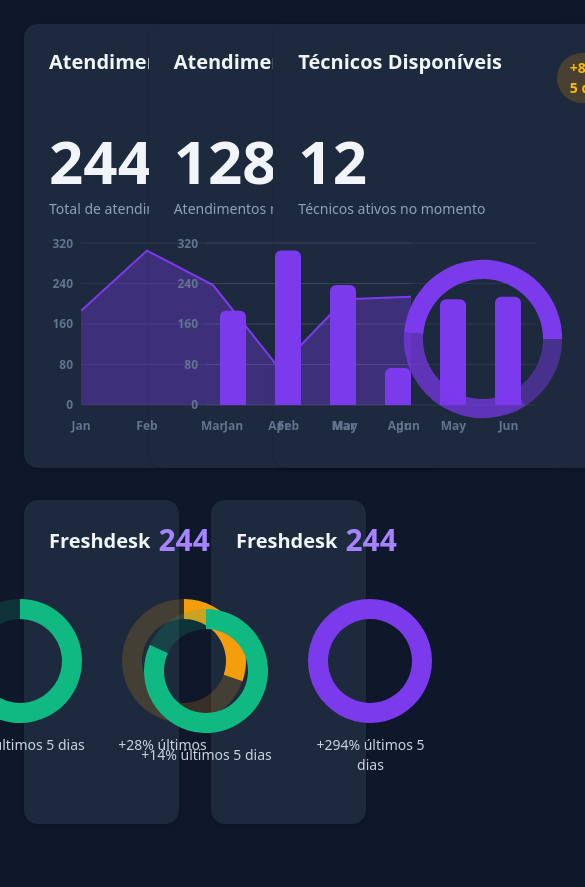
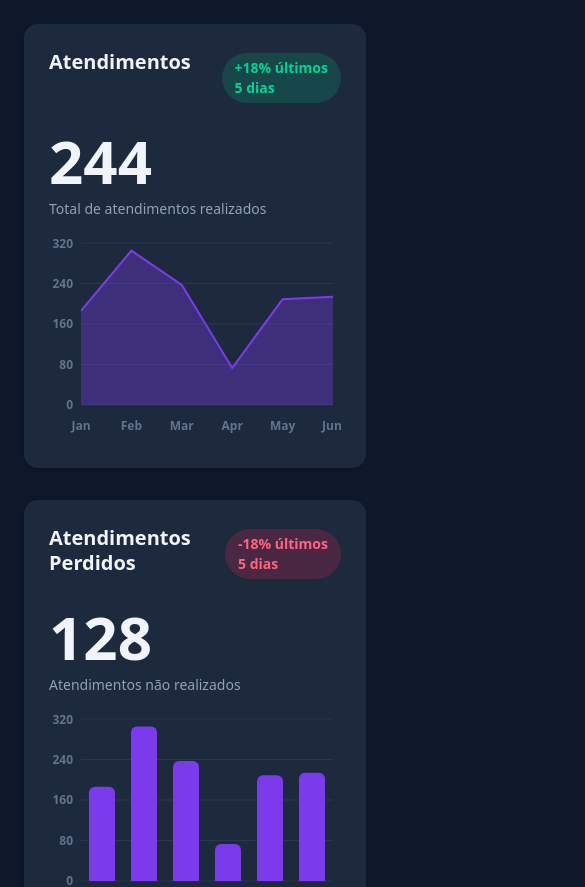
Before and after one commit to ianandriani07/prototipo-grafico, a React (Vite) app: page / in a window 390 px wide. Shown: the top 887 px of the page, 585 px wide, since content can reach past the window. Before the commit the page ends 848 px from the top, so only its background shows below. Built offline with nearby package versions, Linux system fonts and the light colour scheme.

Commit message:
Align KPI card widths

```diff
--- a/src/App.tsx
+++ b/src/App.tsx
@@ -39,7 +39,7 @@ const chartConfig = {
 export function App() {
   return (
     <div className="bg-background min-h-screen flex items-center justify-center p-6">
-      <div className="grid grid-cols-3 gap-8">
+      <div className="grid w-full max-w-6xl grid-cols-1 gap-8 md:grid-cols-2 lg:grid-cols-3">
         <MetricCard
           title={<>Atendimentos</>}
           badgeText={<>+18% últimos <br /> 5 dias</>}
@@ -141,7 +141,7 @@ export function App() {
             </PieChart>
           </ChartContainer>
         </MetricCard>
-        <div className="col-span-3 grid grid-cols-2 gap-8">
+        <div className="col-span-1 grid grid-cols-1 gap-8 md:col-span-2 md:grid-cols-2 lg:col-span-3">
           <DualDonutCard
             title={<>Freshdesk</>}
             value={244}
--- a/src/components/DoubleKpiCard.tsx
+++ b/src/components/DoubleKpiCard.tsx
@@ -71,7 +71,7 @@ export function DualDonutCard({
 }: DualDonutCardProps) {
   return (
     <Card className="bg-slate-800 text-slate-100 w-full border-transparent">
-        <CardHeader className="pb-0 pt-0 flex items-center justify-between">
+      <CardHeader className="pb-0 pt-0 flex justify-between gap-2">
         <CardTitle className="text-xl font-bold leading-tight">
           {title}
         </CardTitle>
@@ -81,7 +81,7 @@ export function DualDonutCard({
         </div>
       </CardHeader>
 
-      <CardContent className="pt-2 pb-4">
+      <CardContent className="pt-1 pb-0">
 
         <div className="flex items-center justify-center gap-8 py-2">
           <Donut spec={left} />
--- a/src/components/KpiCard.tsx
+++ b/src/components/KpiCard.tsx
@@ -27,7 +27,7 @@ export function MetricCard({
   children,
 }: MetricCardProps) {
   return (
-    <Card className="bg-slate-800 text-slate-100 w-[420px] border-transparent">
+    <Card className="bg-slate-800 text-slate-100 w-full border-transparent">
       <CardHeader className="pb-0 pt-0 flex justify-between gap-2">
         <CardTitle className="text-xl font-bold leading-tight">{title}</CardTitle>
 
```
Lines whose indentation alone changed are shown as unchanged.
